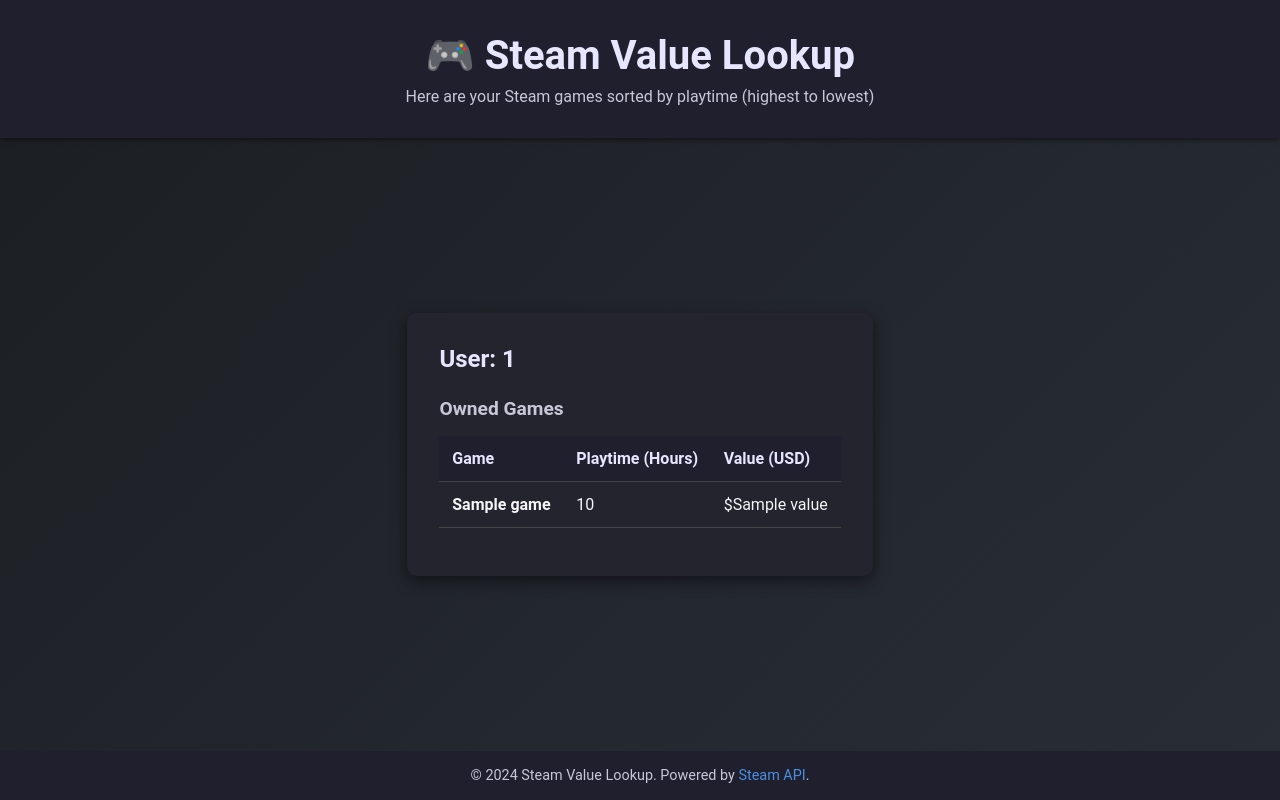
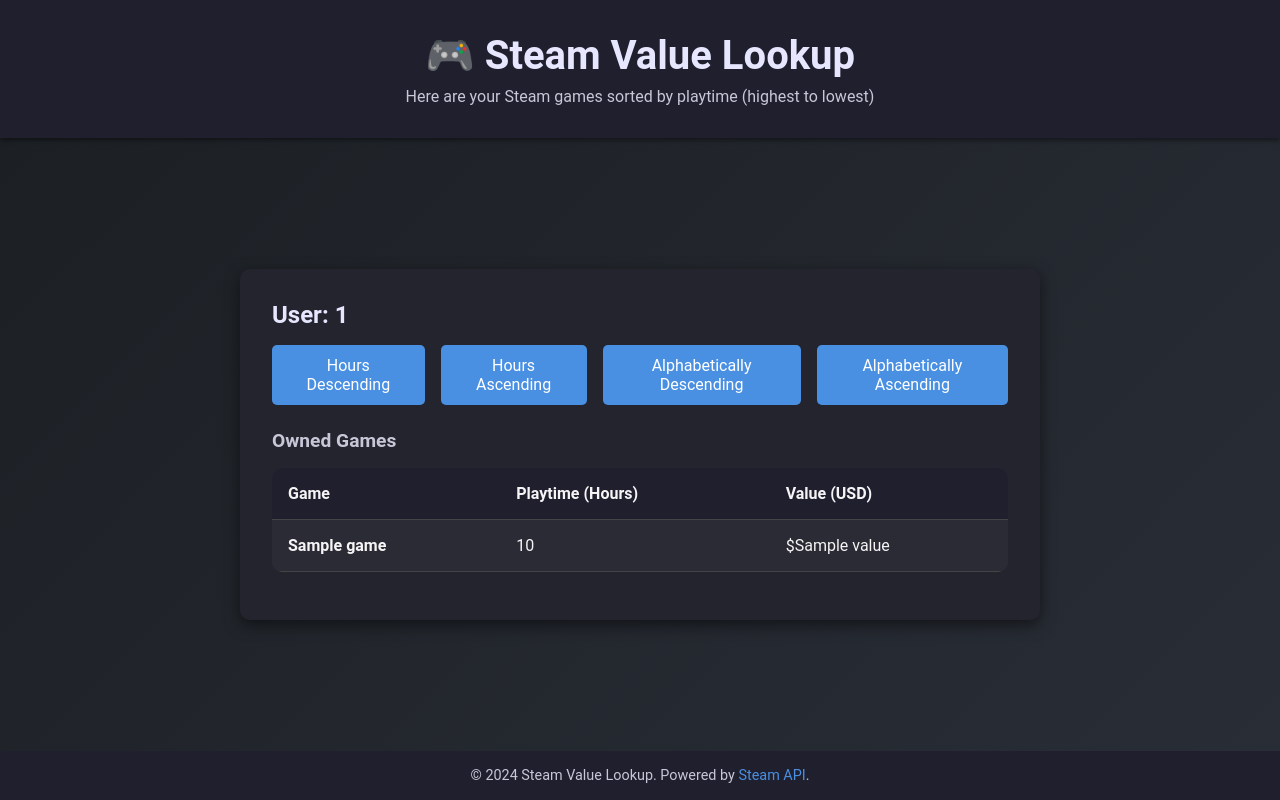
Before and after one commit to quangshuynh/steam-value-lookup, a Flask app: template backend/templates/results.html in a window 1280 px wide. Run offline with Flask 3, Linux system fonts and the light colour scheme; the template is opened without the code that fills it: most values are stand-ins (such as "Sample title", 1, 10 or a date in 2020).

Commit message:
added sort button and js for the buttons

```diff
--- a/backend/static/script.js
+++ b/backend/static/script.js
@@ -5,3 +5,32 @@ document.addEventListener("DOMContentLoaded", () => {
         yearSpan.textContent = new Date().getFullYear();
     }
 });
+
+
+// sorting table
+function sortTable(order) {
+    const table = document.getElementById("games-table");
+    const tbody = table.getElementsByTagName("tbody")[0];
+    const rows = Array.from(tbody.getElementsByTagName("tr"));
+
+    rows.sort((a, b) => {
+        const gameA = a.getElementsByTagName("td")[1].innerText.toLowerCase();
+        const gameB = b.getElementsByTagName("td")[1].innerText.toLowerCase();
+        const hoursA = parseFloat(a.getElementsByTagName("td")[2].innerText);
+        const hoursB = parseFloat(b.getElementsByTagName("td")[2].innerText);
+
+        switch (order) {
+            case 'hours-desc':
+                return hoursB - hoursA;
+            case 'hours-asc':
+                return hoursA - hoursB;
+            case 'alpha-desc':
+                return gameB.localeCompare(gameA);
+            case 'alpha-asc':
+                return gameA.localeCompare(gameB);
+        }
+    });
+
+    // re-append rows in sorted order
+    rows.forEach(row => tbody.appendChild(row));
+}
--- a/backend/static/style.css
+++ b/backend/static/style.css
@@ -172,6 +172,63 @@ table td:first-child {
     font-weight: bold;
 }
 
+/* Sort Buttons */
+.sort-buttons {
+    display: flex;
+    justify-content: center;
+    gap: 1rem;
+    margin: 1rem 0;
+}
+
+.sort-buttons button {
+    padding: 0.7rem 1.5rem;
+    background: #4a90e2;
+    color: #fff;
+    border: none;
+    border-radius: 5px;
+    cursor: pointer;
+    transition: background 0.3s ease;
+    font-size: 1rem;
+}
+
+.sort-buttons button:hover {
+    background: #357ab8;
+}
+
+/* Table Styles */
+table {
+    width: 100%;
+    border-collapse: collapse;
+    margin: 1rem 0;
+    background: #2b2b36;
+    border-radius: 10px;
+    overflow: hidden;
+}
+
+table thead {
+    background: #1f1f2e;
+    color: #e6e6ff;
+}
+
+table th,
+table td {
+    padding: 1rem;
+    text-align: left;
+    border-bottom: 1px solid #444;
+    color: #f5f5f5;
+}
+
+table tr:hover {
+    background: #333;
+}
+
+/* Game Thumbnail */
+.game-thumbnail {
+    width: 100px;
+    height: auto;
+    border-radius: 5px;
+}
+
 /* Error Message */
 .error-message {
     text-align: center;
--- a/backend/templates/results.html
+++ b/backend/templates/results.html
@@ -17,6 +17,12 @@
             {% if user_data %}
                 <div class="user-info">
                     <h2>User: {{ user_data['response']['steamid'] }}</h2>
+                </div>
+                <div class="sort-buttons">
+                    <button onnclick="sortTable('hours-desc')">Hours Descending</button>
+                    <button onnclick="sortTable('hours-asc')">Hours Ascending</button>
+                    <button onnclick="sortTable('alpha-desc')">Alphabetically Descending</button>
+                    <button onnclick="sortTable('alpha-asc')">Alphabetically Ascending</button>
                 </div>
                 <div class="games-list">
                     <h3>Owned Games</h3>
--- a/steam_value_lookup.sql
+++ b/steam_value_lookup.sql
@@ -0,0 +1,25 @@
+CREATE TABLE user (
+    id INTEGER PRIMARY KEY AUTOINCREMENT,
+    steam_id TEXT NOT NULL UNIQUE,
+    username TEXT,
+    profile_url TEXT
+);
+
+CREATE TABLE game (
+    id INTEGER PRIMARY KEY AUTOINCREMENT,
+    user_id INTEGER NOT NULL,
+    name TEXT,
+    playtime INTEGER,
+    value REAL,
+    FOREIGN KEY (user_id) REFERENCES user (id)
+);
+
+CREATE TABLE inventory_item (
+    id INTEGER PRIMARY KEY AUTOINCREMENT,
+    user_id INTEGER NOT NULL,
+    game_id INTEGER,
+    name TEXT,
+    value REAL,
+    FOREIGN KEY (user_id) REFERENCES user (id),
+    FOREIGN KEY (game_id) REFERENCES game (id)
+);
```
